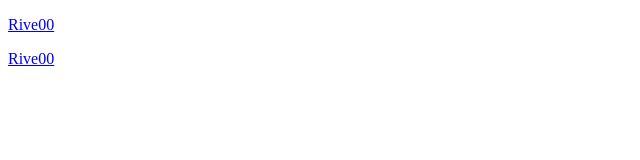
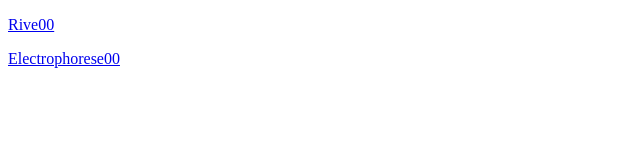
Before and after one commit to Maxouw/maxouw.github.io, a plain HTML site: page index.html in a window 1280 px wide. Shown: the whole page, without its empty margins (0-640 px from the left). Drawn offline with Linux system fonts and the light colour scheme.

Commit message:
Update index.html

```diff
--- a/index.html
+++ b/index.html
@@ -2,6 +2,6 @@
 <html>
 <body>
 	<p><a href="/sources/rive00.html">Rive00</a></p>
-	<p><a href="/sources/electrophorese00.html">Rive00</a></p>
+	<p><a href="/sources/electrophorese00.html">Electrophorese00</a></p>
 </body>
 </html>
```
